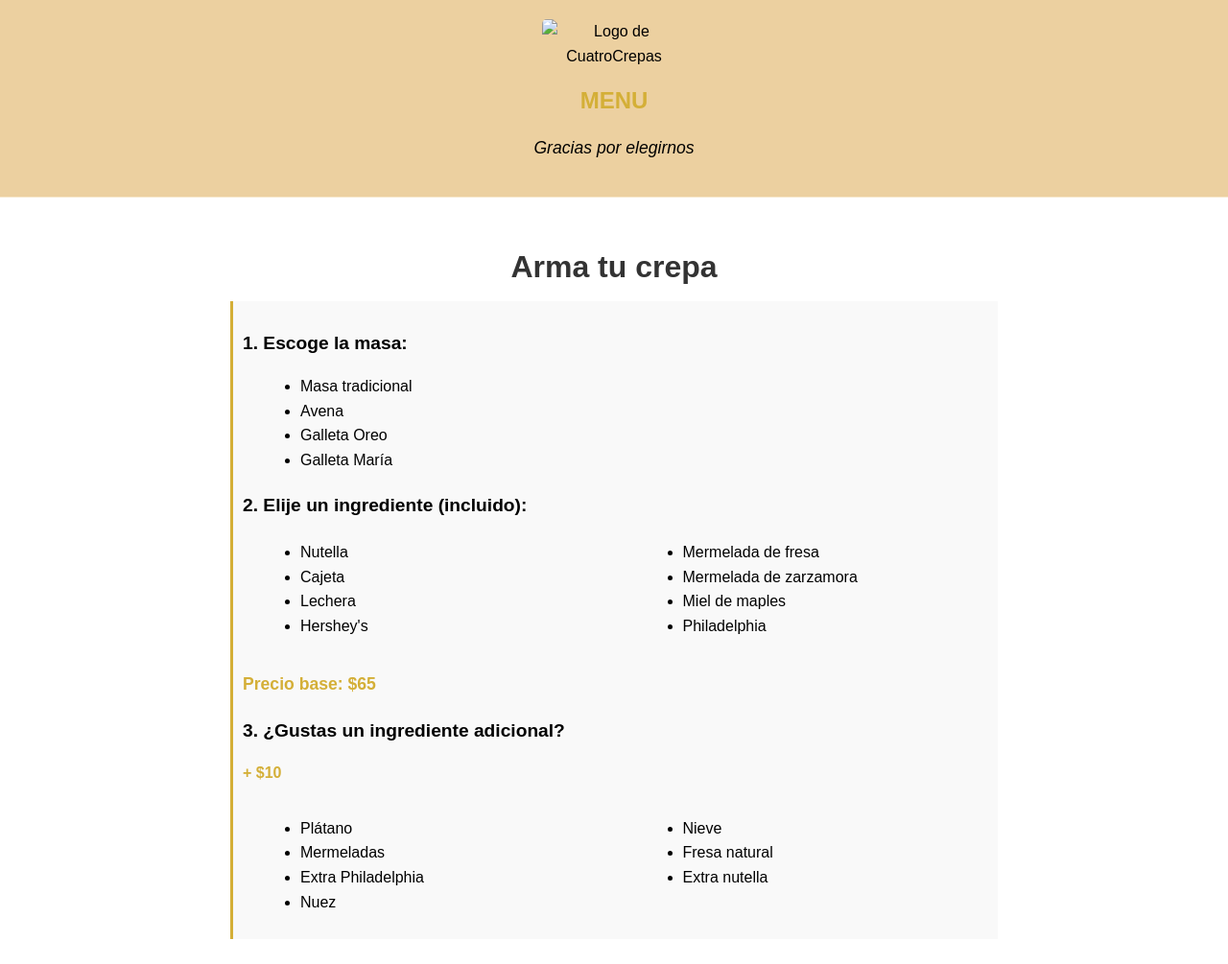
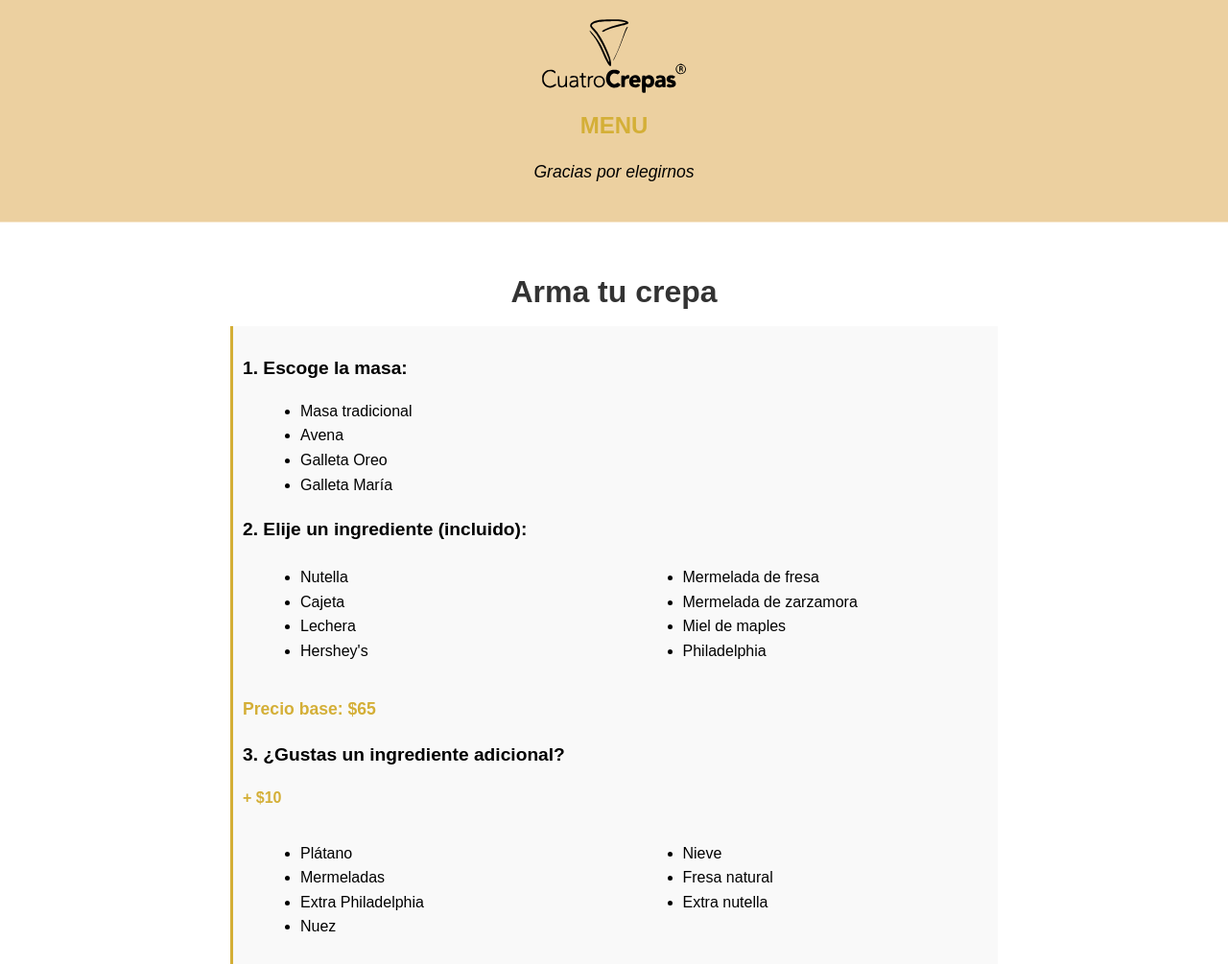
Before and after one commit to ValeDioska/clase, a plain HTML site: page menu.html in a window 1280 px wide. Shown: the top 1005 px of the page at 96% size. Drawn offline with Linux system fonts and the light colour scheme.

Commit message:
fotos del menu

```diff
--- a/menu.html
+++ b/menu.html
@@ -10,7 +10,7 @@
 <body>
     <header>
         <div class="logo">
-            <img src="/imagenes/Logo_Nuevo.svg" alt="Logo de CuatroCrepas" class="logo-img">
+            <img src="/imgs/logo/Logo_Nuevo.svg" alt="Logo de CuatroCrepas" class="logo-img">
             <p>MENU</p>
         </div>
         <p class="saludo">Gracias por elegirnos</p>
```
Also changed, not shown: index.html (+1 -1 lines).
